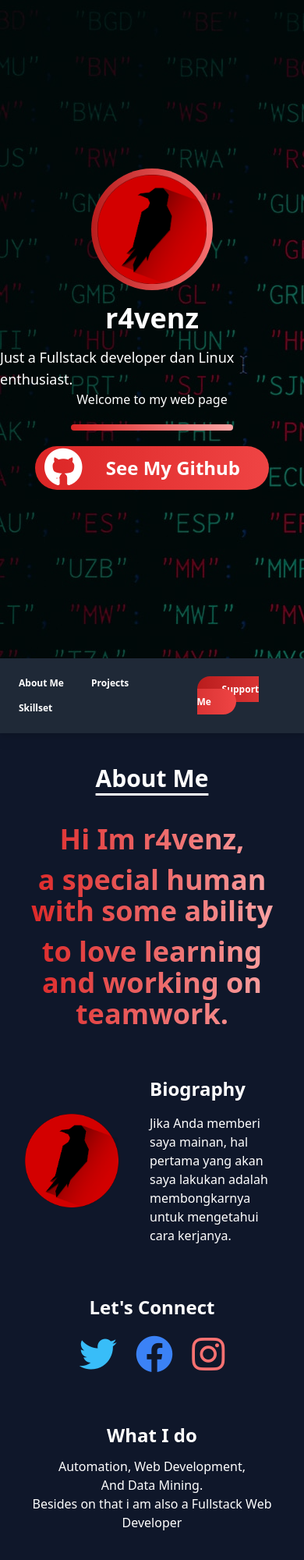
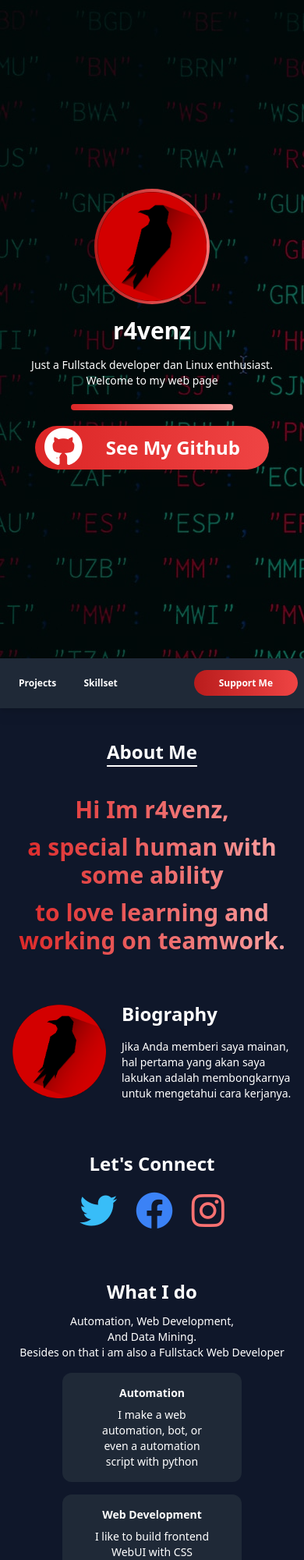
Before and after one commit to zexceed12300/zexceed12300.github.io, a website: page public/index.html in a window 390 px wide. Shown: the top 2000 px of the page at 78% size. Drawn offline with Linux system fonts and the light colour scheme.

Commit message:
public: fix unresponsive on mobile resolution
Signed-off-by: r4venz <zexceed12300@gmail.com>

```diff
--- a/public/index.html
+++ b/public/index.html
@@ -7,16 +7,16 @@
     <link rel="stylesheet" href="fonts/fontawesome/css/all.css">
     <link rel="stylesheet" href="css/style.css">
 </head>
-<body class="bg-slate-900 text-white font-sans">
+<body class="bg-slate-900 text-white font-sans text-sm md:text-base">
     <!-- HEADER -->
     <div style="background-image: url('img/bg-image.jpg')" class="h-screen bg-no-repeat">
-        <div class="bg-black bg-opacity-50 h-screen w-full flex flex-col justify-center items-center">
-                <div class="bg-gradient-to-r from-red-700 to-red-400 p-2 rounded-full mb-4">
+        <div class="bg-black bg-opacity-50 h-screen w-full flex flex-col justify-center items-center text-center">
+                <div class="bg-gradient-to-r from-red-700 to-red-400 p-1 rounded-full mb-4">
                     <img class="w-[140px] h-[140px] md:w-[180px] md:h-[180px]" src="img/raven-logo-vector.png" alt="">
                 </div>
-                <h1 class="font-bold text-4xl mb-4">r4venz</h1>
-                <p class="text-lg">Just a Fullstack developer dan Linux enthusiast.</p>
-                <p>Welcome to my web page</p>
+                <h1 class="font-bold text-3xl mb-4 md:text-4xl">r4venz</h1>
+                <p class="px-6 md:px-0">Just a Fullstack developer dan Linux enthusiast.</p>
+                <p class="px-6 md:px-0">Welcome to my web page</p>
                 <div class="h-2 w-52 bg-gradient-to-r from-red-600 to-red-300 rounded-full my-5 md:w-60"></div>
                 <a class="w-[300px] py-1 rounded-full bg-gradient-to-r from-red-600 to-red-500 hover:from-white hover:to-white hover:text-black md:w-[350px]" href="https://github.com/zexceed12300" target="_blank">
                     <div class="grid grid-cols-7 items-center px-3">
@@ -29,12 +29,12 @@
     </div>
     <!-- Header -->
     <nav id="home" class="sticky top-0 bg-gray-800 drop-shadow-lg pt-3 pb-3 flex justify-center text-xs md:text-sm xl:text-base">
-        <div class="container flex justify-between items-center font-bold xl:px-44 px-2 py-1">
+        <div class="container flex justify-between items-center font-bold px-2 py-1 xl:px-44">
             <div class="hidden md:block pb-1.5">
                 <a class="font-bold pr-16 md:text-xl xl:text-2xl">r4venz</a>
             </div>
             <div>
-                <button class="font-bold px-4 md:px-8 py-2 rounded-full hover:bg-white hover:text-black" onclick="scrollToTargetAdjusted('about_me', 90)">About Me</button>
+                <button class="hidden md:inline font-bold px-4 md:px-8 py-2 rounded-full hover:bg-white hover:text-black" onclick="scrollToTargetAdjusted('about_me', 90)">About Me</button>
                 <button class="font-bold px-4 md:px-8 py-2 rounded-full hover:bg-white hover:text-black" onclick="scrollToTargetAdjusted('featured_project', 90)">Projects</button>
                 <button class="font-bold px-4 md:px-8 py-2 rounded-full hover:bg-white hover:text-black" onclick="scrollToTargetAdjusted('skillset', 90)">Skillset</button>
             </div>
@@ -46,16 +46,16 @@
     <!-- HEADER -->
     <!-- CONTENT -->
     <div class="py-10 flex justify-center">
-        <div class="container flex flex-col justify-start px-8 xl:px-44">
-            <h1 class="font-bold text-center text-3xl underline underline-offset-8 mb-10" id="about_me">About Me</h1>
-            <div class="w-full columns-1 self-center font-bold text-4xl pb-12 text-center md:text-left">
+        <div class="container flex flex-col justify-start px-4 xl:px-44">
+            <h1 class="font-bold text-center text-2xl underline underline-offset-8 mb-10 md:text-3xl" id="about_me">About Me</h1>
+            <div class="w-full columns-1 self-center font-bold text-3xl pb-12 text-center md:text-left md:text-4xl">
                 <h1 class="pb-3 bg-clip-text text-transparent bg-gradient-to-r from-red-600 to-red-300">Hi Im r4venz,</h1>
                 <h1 class="pb-3 bg-clip-text text-transparent bg-gradient-to-r from-red-600 to-red-300">a special human with some ability</h1>
                 <h1 class="pb-3 bg-clip-text text-transparent bg-gradient-to-r from-red-600 to-red-300">to love learning and working on teamwork.</h1>
             </div>
             <div class="grid md:grid-cols-4 gap-y-16 md:gap-x-12 items-center font-bold mb-16">
-                <div class="flex md:mb-0 md:col-start-1 md:col-span-3 xl:col-span-2 justify-center items-center">
-                    <img class="w-[120px] h-[120px] mr-10" src="img/raven-logo-vector.png" alt="">
+                <div class="flex xl:col-span-2 justify-center items-center md:mb-0 md:col-start-1 md:col-span-3">
+                    <img class="w-[120px] h-[120px] mr-5" src="img/raven-logo-vector.png" alt="">
                     <div class="font-normal">
                         <h2 class="font-bold text-2xl mb-4">Biography</h2>
                         <p class="text-3">Jika Anda memberi saya mainan, hal pertama yang akan saya lakukan adalah membongkarnya untuk mengetahui cara kerjanya.</p>
@@ -68,22 +68,22 @@
                     <a class="fa fa-brands fa-instagram text-5xl text-red-400 hover:text-white" href="https://instagram.com/zexceed12300" target="_blank"></a>
                 </div>
             </div>
-            <div class="grid grid-rows-4 md:grid-rows-none md:grid-cols-4 gap-y-4 md:gap-y-0 font-bold text-center mb-20">
-                <div class="row-span-1 md:col-span-1 font-normal text-center md:text-left md:mr-5">
+            <div class="grid gap-y-4 md:grid-cols-4 md:gap-y-0 font-bold text-center mb-20">
+                <div class="md:col-span-1 font-normal text-center md:text-left md:mr-5">
                     <h2 class="font-bold text-2xl mb-3">What I do</h2>
                     <p>Automation, Web Development,
                     <p>And Data Mining.</p>
                     <p>Besides on that i am also a Fullstack Web Developer</p>
                 </div>
-                <div class="row-span-1 md:col-span-1 bg-gray-800 font-normal px-10 py-4 justify-center rounded-xl mx-16 md:mx-5">
+                <div class="md:col-span-1 bg-gray-800 font-normal px-10 py-4 justify-center rounded-xl mx-16 md:mx-5">
                     <h1 class="font-bold mb-2">Automation</h1>
                     <p class="text-sm">I make a web automation, bot, or even a automation script with python</p>
                 </div>
-                <div class="row-span-1 md:col-span-1 bg-gray-800 font-normal px-10 py-4 justify-center rounded-xl mx-16 md:mx-5">
+                <div class="md:col-span-1 bg-gray-800 font-normal px-10 py-4 justify-center rounded-xl mx-16 md:mx-5">
                     <h1 class="font-bold mb-2">Web Development</h1>
                     <p class="text-sm">I like to build frontend WebUI with CSS framework like TailwindCSS and Bootstrap 5 and always responsive</p>
                 </div>
-                <div class="row-span-1 md:col-span-1 bg-gray-800 font-normal px-10 py-4 justify-center rounded-xl mx-16 md:mx-5">
+                <div class="md:col-span-1 bg-gray-800 font-normal px-10 py-4 justify-center rounded-xl mx-16 md:mx-5">
                     <h1 class="font-bold mb-2">Data Mining</h1>
                     <p class="text-sm">I like scrape any website or find any pattern from datasets</p>
                 </div>
@@ -123,7 +123,7 @@
             </div>
             <h1 class="font-bold text-center text-3xl underline underline-offset-8 mb-10" id="skillset">Skillset</h1>
             <h2 class="text-lg font-bold text-center mb-6">Frameworks</h2>
-            <div class="grid md:grid-cols-1 gap-6 text-sm mb-3 px-5 md:px-16">
+            <div class="grid gap-6 text-sm mb-3 md:px-5 md:grid-cols-1 md:px-16">
                 <div class="col-span-1 grid grid-rows-4 md:grid-rows-2 md:grid-cols-2 gap-6 gap-x-16">
                     <div class="row-span-1 bg-gray-800 rounded-xl px-8 py-4">
                         <h1 class="font-bold mb-2 text-lg">Python Telegram Bot</h1>
```
Also changed, not shown: public/css/style.css.
